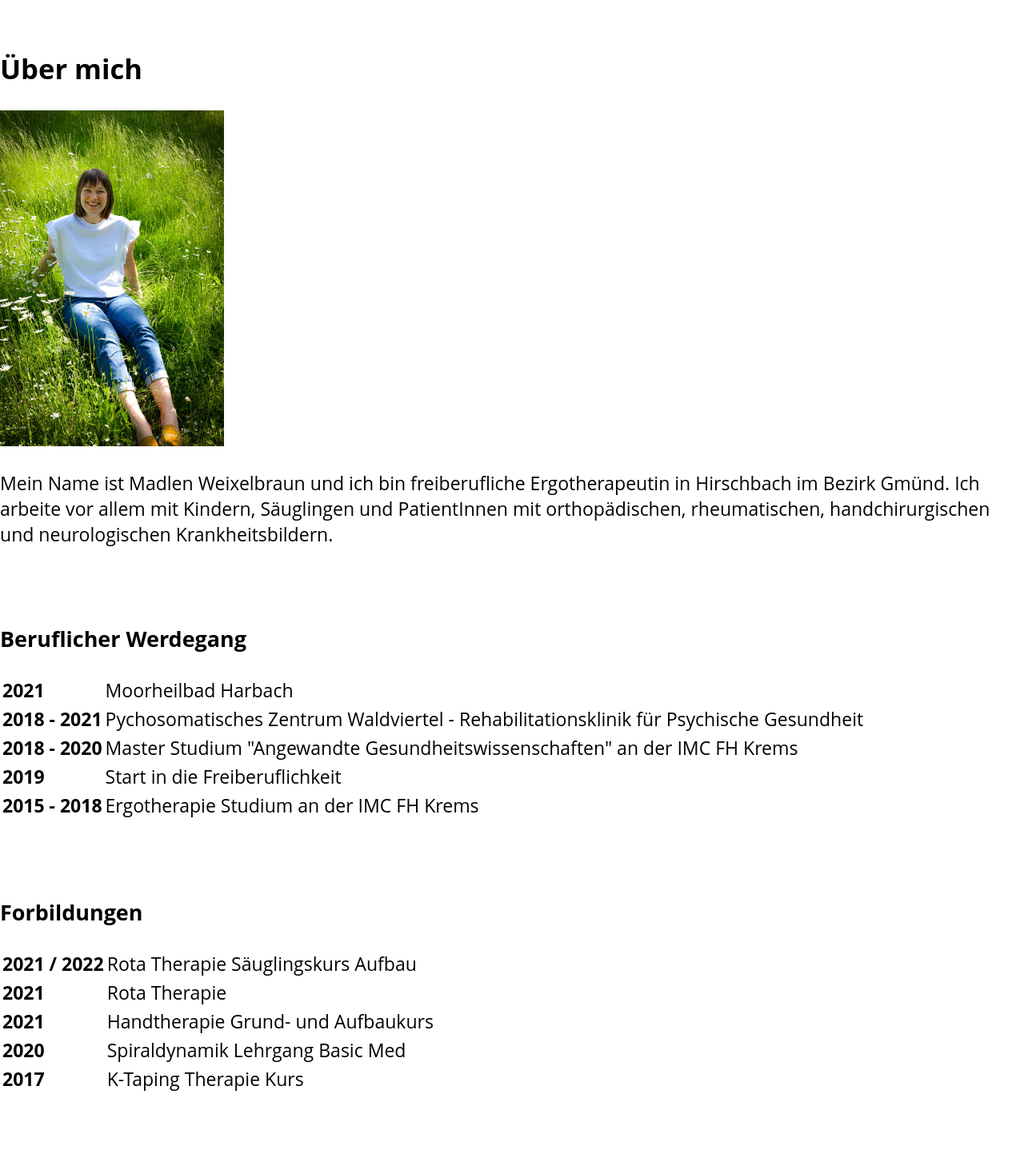
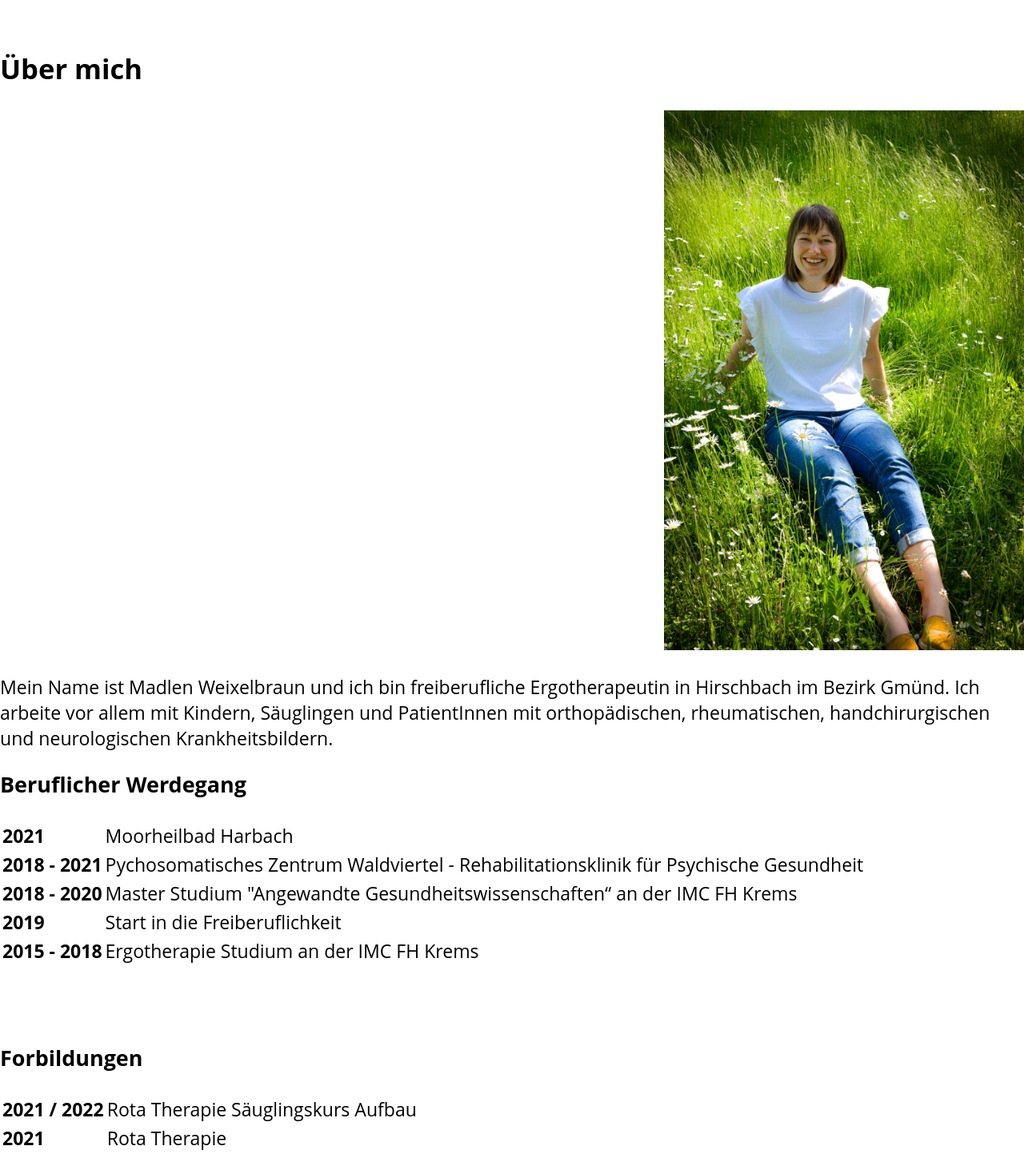
Before and after one commit to lukasweixelbraun/ergo-therapie, a Next.js app: page /about in a window 1280 px wide. Shown: the part 120-1568 px from the top of the page at 80% size. Built offline with nearby package versions, Linux system fonts and the light colour scheme.

Commit message:
small fixes

```diff
--- a/pages/about.tsx
+++ b/pages/about.tsx
@@ -5,15 +5,22 @@ import styles from '../styles/About.module.scss'
 const About: NextPage = () => {
   return (
     <div id="about-me" className="page full-page row gx-4 gx-lg-5 justify-content-center">
-      <div className="col-md-10 col-lg-8 col-xl-7">
+      <div className="col-md-10 col-lg-9 col-xl-8">
         <div className="container">
+
           <h2>Über mich</h2>
-          <Image src="/aboutMe.jpeg" alt="About me Portrait" width={280} height={420} />
-          <p>Mein Name ist Madlen Weixelbraun und ich bin freiberufliche Ergotherapeutin in Hirschbach im Bezirk Gmünd.
+          <div className="about-me-container">
+            <div className="img-about-me">
+              <Image src="/aboutMe.jpeg" alt="About me Portrait" width={450} height={675} />
+            </div>
+
+            <p className="txt-about-me">Mein Name ist Madlen Weixelbraun und ich bin freiberufliche Ergotherapeutin in Hirschbach im Bezirk Gmünd.
               Ich arbeite vor allem mit Kindern, Säuglingen und PatientInnen mit orthopädischen, rheumatischen,
               handchirurgischen und neurologischen Krankheitsbildern.
             </p>
+          </div>
 
+          <div className="werdegang-container">
             <h3 className="heading">Beruflicher Werdegang</h3>
             <table>
               <tbody>
@@ -27,7 +34,7 @@ const About: NextPage = () => {
                 </tr>
                 <tr>
                   <td><b>2018 - 2020</b></td>
-                <td>Master Studium "Angewandte Gesundheitswissenschaften" an der IMC FH Krems</td>
+                  <td>Master Studium &quot;Angewandte Gesundheitswissenschaften&ldquo; an der IMC FH Krems</td>
                 </tr>
                 <tr>
                   <td><b>2019</b></td>
@@ -39,7 +46,9 @@ const About: NextPage = () => {
                 </tr>
               </tbody>
             </table>
+          </div>
 
+          <div className="fortbildung-container">
             <h3 className="heading">Forbildungen</h3>
             <table>
               <tbody>
@@ -65,6 +74,8 @@ const About: NextPage = () => {
                 </tr>
               </tbody>
             </table>
+          </div>
+
         </div>
       </div>
 
--- a/pages/contact.tsx
+++ b/pages/contact.tsx
@@ -7,7 +7,7 @@ const Contact: NextPage = () => {
     <div>
       <Image src="/portrait.jpeg" alt="Portrait" width={360} height={480} />
       <div id="contact" className="page full-page row gx-4 gx-lg-5 justify-content-center">
-        <div className="col-md-10 col-lg-8 col-xl-7">
+        <div className="col-md-10 col-lg-9 col-xl-8">
           <h2>Kontakt</h2>
           <h4>Telefon</h4>
           <p>0660/ 6886650 (Terminvergabe Donnerstag, 17 bis 19 Uhr)</p>
--- a/pages/interesting_facts.tsx
+++ b/pages/interesting_facts.tsx
@@ -4,7 +4,7 @@ import styles from '../styles/InterestingFacts.module.scss'
 const InterestingFacts: NextPage = () => {
   return (
     <div id="good-to-know" className="page full-page row gx-4 gx-lg-5 justify-content-center">
-      <div className="col-md-10 col-lg-8 col-xl-7">
+      <div className="col-md-10 col-lg-9 col-xl-8">
         <h2>Wissenswertes</h2>
         <p>Für die Ergotherapie ist eine ärztliche Verordnung nötig. Diese sollte wie folgt ausgestellt sein:</p>
         <p>10x Ergotherapie à 45 Minuten (bei orthopädischem Schwerpunkt à 30 Minuten – gegebenenfalls mit
--- a/pages/rota.tsx
+++ b/pages/rota.tsx
@@ -5,7 +5,7 @@ import styles from '../styles/Rota.module.scss'
 const Rota: NextPage = () => {
   return (
     <div id="rota" className="page full-page row gx-4 gx-lg-5 justify-content-center">
-      <div className="col-md-10 col-lg-8 col-xl-7">
+      <div className="col-md-10 col-lg-9 col-xl-8">
         <h2>Rota® Therapie</h2>
         <Image src="/rota.jpeg" alt="Rota Therapie" width={500} height={200} />
         <p>
--- a/pages/specialized_fields.tsx
+++ b/pages/specialized_fields.tsx
@@ -4,7 +4,7 @@ import styles from '../styles/SpecializedFields.module.scss'
 const SpecilaziedFields: NextPage = () => {
   return (
     <div id="special-fields" className="page full-page row gx-4 gx-lg-5 justify-content-center">
-      <div className="col-md-10 col-lg-8 col-xl-7">
+      <div className="col-md-10 col-lg-9 col-xl-8">
         <h2>Fachbereiche</h2>
         <div>
           <h3 className="heading">Pädiatrie</h3>
--- a/styles/globals.scss
+++ b/styles/globals.scss
@@ -265,3 +265,15 @@ h3.heading {
 .carousel-item {
   height: 100%;
 }
+
+.img-about-me {
+  float: right;
+}
+
+.txt-about-me {
+  float: left;
+}
+
+.werdegang-container {
+  clear: both;
+}
```
Also changed, not shown: pages/index.tsx (+5 -3 lines), styles/About.module.scss (deleted, +0 -8 lines). Lines whose indentation alone changed are shown as unchanged.
